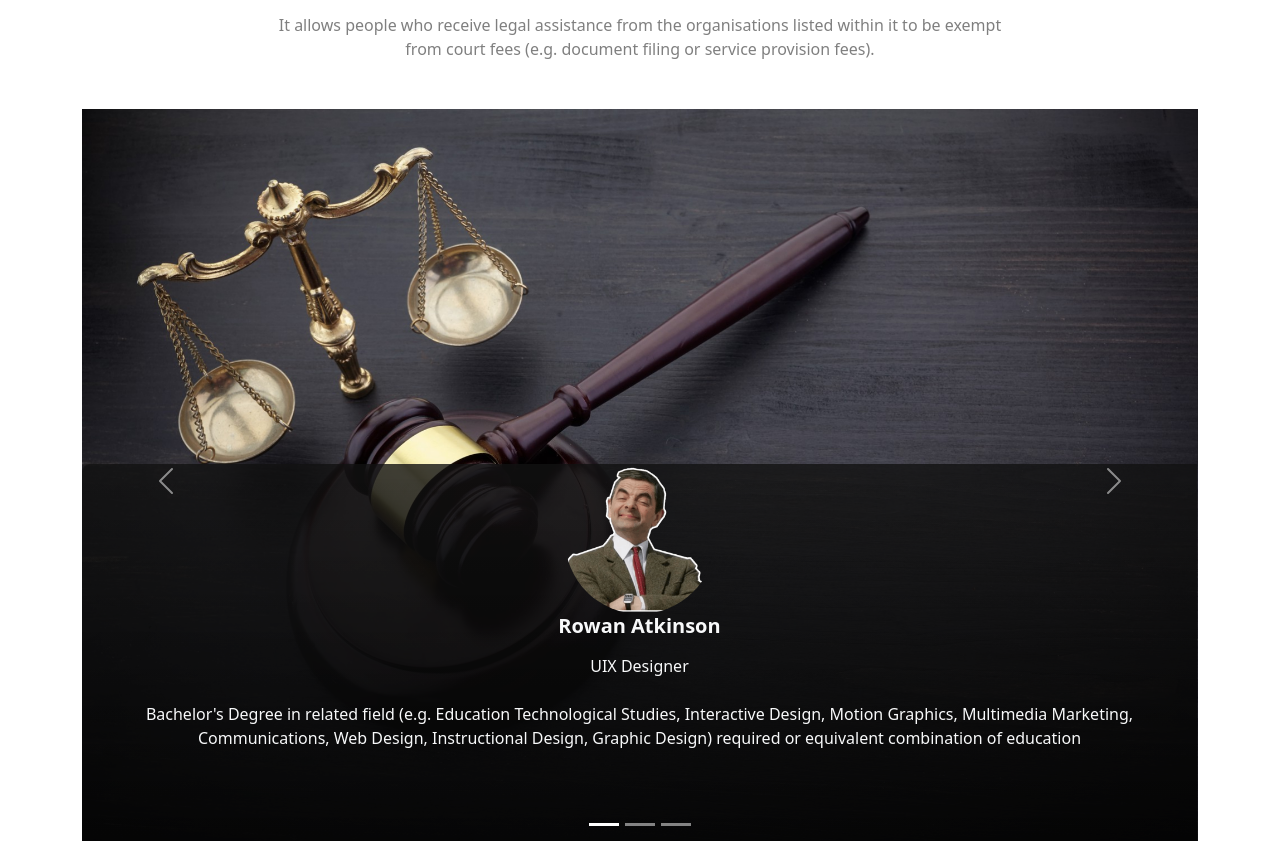
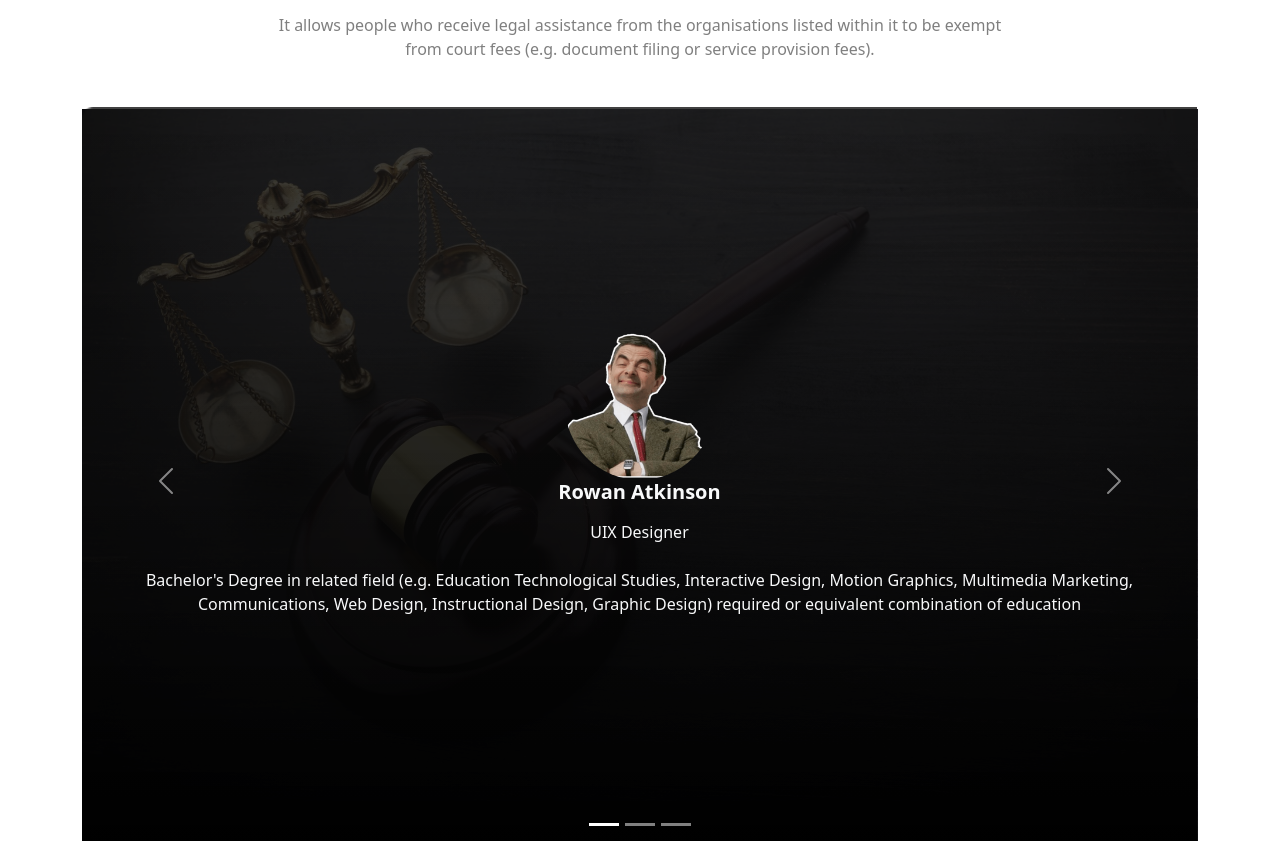
Before and after one commit to tamzid620/legal-solution, a plain HTML site: page index.html in a window 1280 px wide. Shown: the part 1793-2634 px from the top of the page. Drawn offline with nearby package versions, Linux system fonts and the light colour scheme.

Commit message:
carousel linler gradient added

```diff
--- a/styles/style.css
+++ b/styles/style.css
@@ -38,7 +38,8 @@
 /* What Our Client Say */
 .carousel-info{
     width: 1115px;
-    margin-top: -388px;
+    margin-top: -745px;
+    padding-top: 223px;
     padding-bottom: 220px;
     padding-left: 50px;
     padding-right: 50px;
```
